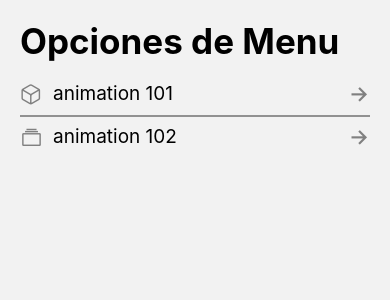
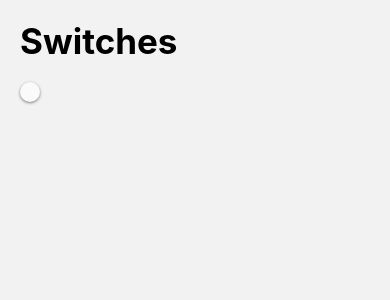
Before and after one commit to TomasAybar/components-RN, a React Native app: screen /SwitchScreen in a window 390 px wide. Shown: the top 300 px of the page. Built offline with nearby package versions, Linux system fonts and the light colour scheme.

Commit message:
page switch, component header title

```diff
--- /dev/null
+++ b/src/components/HeaderTitle.tsx
@@ -0,0 +1,19 @@
+import React from 'react';
+import { Text, View } from 'react-native';
+import { styles } from '../theme/appTheme';
+import { useSafeAreaInsets } from 'react-native-safe-area-context';
+
+interface Props {
+    title: string
+}
+
+export const HeaderTitle = ({ title }: Props) => {
+
+    const { top } = useSafeAreaInsets()
+
+    return (
+        <View style={{ marginTop: top + 20, marginBottom: 20 }}>
+            <Text style={styles.title}>{title}</Text>
+        </View>
+    )
+}
--- /dev/null
+++ b/src/data/menuItems.tsx
@@ -0,0 +1,19 @@
+import { MenuItem } from "../interfaces/appInterfaces";
+
+export const menuItems: MenuItem[] = [
+    {
+        name: 'animation 101',
+        icon: 'cube-outline',
+        component: 'Animation101Screen',
+    },
+    {
+        name: 'animation 102',
+        icon: 'albums-outline',
+        component: 'Animation102Screen',
+    },
+    {
+        name: 'Switches',
+        icon: 'toggle-outline',
+        component: 'SwitchScreen',
+    },
+]
--- a/src/navigation/Navigation.tsx
+++ b/src/navigation/Navigation.tsx
@@ -2,6 +2,7 @@ import { createStackNavigator } from '@react-navigation/stack'
 import { HomeScreen } from '../screens/HomeScreen'
 import { Animation101Screen } from '../screens/Animation101Screen'
 import { Animation102Screen } from '../screens/Animation102Screen'
+import { SwitchScreen } from '../screens/SwitchScreen'
 
 const Stack = createStackNavigator()
 
@@ -15,6 +16,7 @@ export const Navigation = () => {
 			<Stack.Screen name='HomeScreen' component={HomeScreen} />
 			<Stack.Screen name='Animation101Screen' component={Animation101Screen} />
 			<Stack.Screen name='Animation102Screen' component={Animation102Screen} />
+			<Stack.Screen name='SwitchScreen' component={SwitchScreen} />
 		</Stack.Navigator>
 	)
 }
--- a/src/screens/HomeScreen.tsx
+++ b/src/screens/HomeScreen.tsx
@@ -1,34 +1,12 @@
 import React from 'react'
-import { FlatList, StyleSheet, Text, View } from 'react-native'
-import { Ionicons } from '@expo/vector-icons'
+import { FlatList, Text, View } from 'react-native'
 import { styles } from '../theme/appTheme'
 import { useSafeAreaInsets } from 'react-native-safe-area-context'
-import { MenuItem } from '../interfaces/appInterfaces'
 import { FlatListMenuItem } from '../components/FlatListMenuItem'
-
-const menuItems: MenuItem[] = [
-	{
-		name: 'animation 101',
-		icon: 'cube-outline',
-		component: 'Animation101Screen',
-	},
-	{
-		name: 'animation 102',
-		icon: 'albums-outline',
-		component: 'Animation102Screen',
-	},
-]
+import { menuItems } from '../data/menuItems'
+import { HeaderTitle } from '../components/HeaderTitle'
 
 export const HomeScreen = () => {
-	const { top } = useSafeAreaInsets()
-
-	const renderListHeader = () => {
-		return (
-			<View style={{ marginTop: top + 20, marginBottom: 20 }}>
-				<Text style={styles.title}>Opciones de Menu</Text>
-			</View>
-		)
-	}
 
 	const itemSeparator = () => {
 		return (
@@ -48,11 +26,9 @@ export const HomeScreen = () => {
 				data={menuItems}
 				renderItem={({ item }) => <FlatListMenuItem menuItem={item} />}
 				keyExtractor={(item) => item.name}
-				ListHeaderComponent={renderListHeader}
+				ListHeaderComponent={<HeaderTitle title='Opciones de menu' />}
 				ItemSeparatorComponent={itemSeparator} // aparece entre los items
 			/>
 		</View>
 	)
 }
-
-// const styles = StyleSheet.create({})
--- /dev/null
+++ b/src/screens/SwitchScreen.tsx
@@ -0,0 +1,29 @@
+import React, { useState } from 'react';
+import { StyleSheet, Text, View, Switch, Platform } from 'react-native';
+import { HeaderTitle } from '../components/HeaderTitle';
+
+export const SwitchScreen = () => {
+
+    const [isEnabled, setIsEnabled] = useState(false);
+    const toggleSwitch = () => setIsEnabled(!isEnabled);
+    return (
+        <View style={{ marginHorizontal: 20 }}>
+
+            <HeaderTitle title='Switches' />
+
+            <Switch
+                trackColor={{ true: '#5856D6' }} // color del switch 1: inactive, 2: active => false: '#D9D9DB', true: '#5856D6'
+                // thumbColor={isEnabled ? 'green' : 'red'}
+                // thumbColor={isEnabled ? 'green' : 'red'}
+                // thumbColor={(Platform.OS === 'android') ? '#585656' : ''}
+                // ios_backgroundColor="#3e3e3e"
+                onValueChange={toggleSwitch}
+                value={isEnabled}
+            />
+        </View>
+    )
+}
+
+const styles = StyleSheet.create({
+
+});
```
